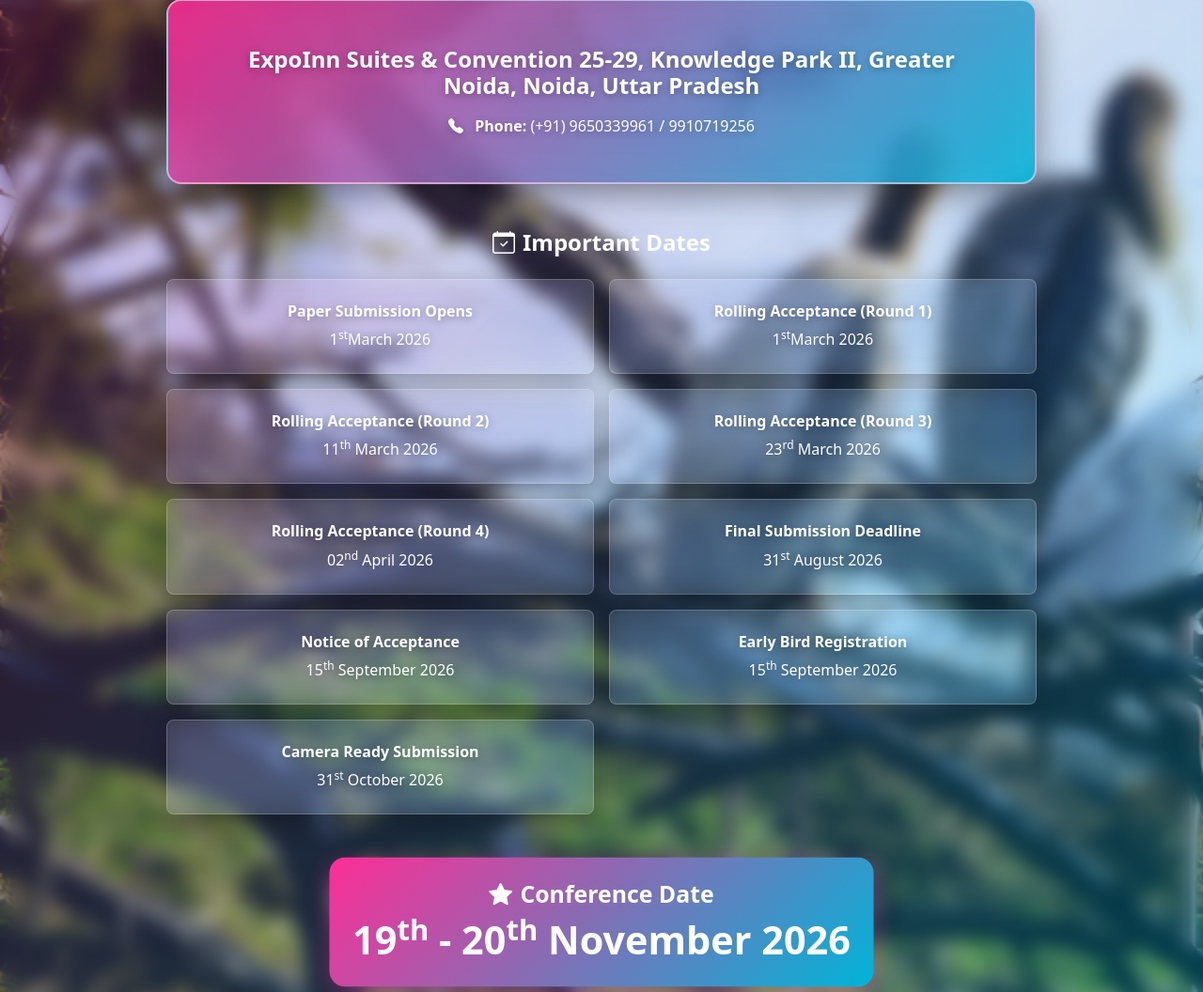
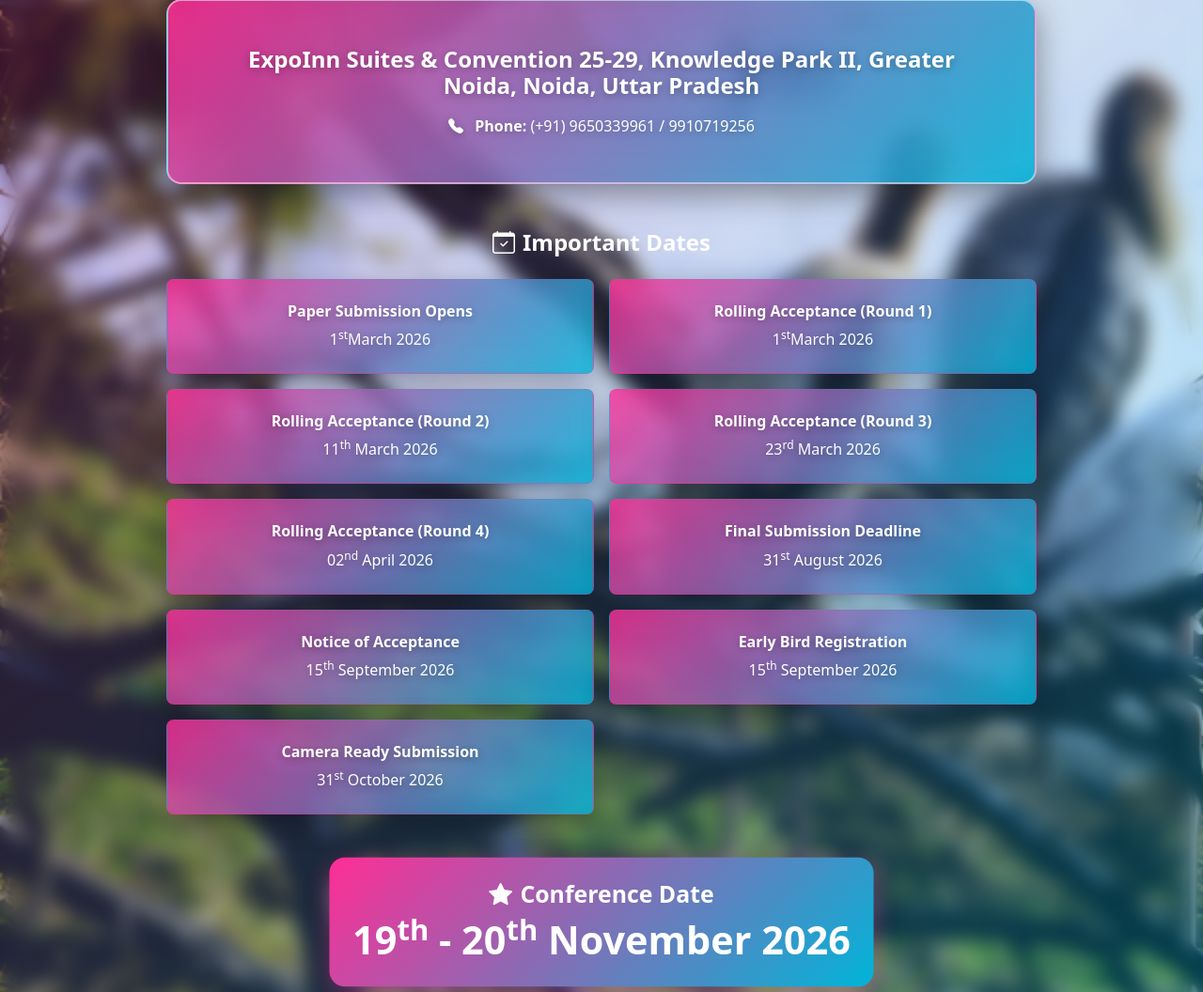
Before and after one commit to samarthdalela/wiecom, a PHP site: page /starProject.php in a window 1280 px wide. Shown: the part 1190-2246 px from the top of the page at 94% size. Run offline with PHP 8.4, Linux system fonts and the light colour scheme; some libraries are stand-ins or nearby versions.

Commit message:
new update in the theme

```diff
--- a/starProject.php
+++ b/starProject.php
@@ -476,11 +476,11 @@ echo <<<HTML
         }
 
         /* Date cards hover effect */
-        .date-card {
+        /* .date-card {
             transition: all 0.3s ease;
             border: 1px solid rgba(255, 255, 255, 0.2);
             background: rgba(255, 255, 255, 0.1) !important;
-        }
+        } */
 
         .date-card:hover {
             transform: translateY(-3px);
```
